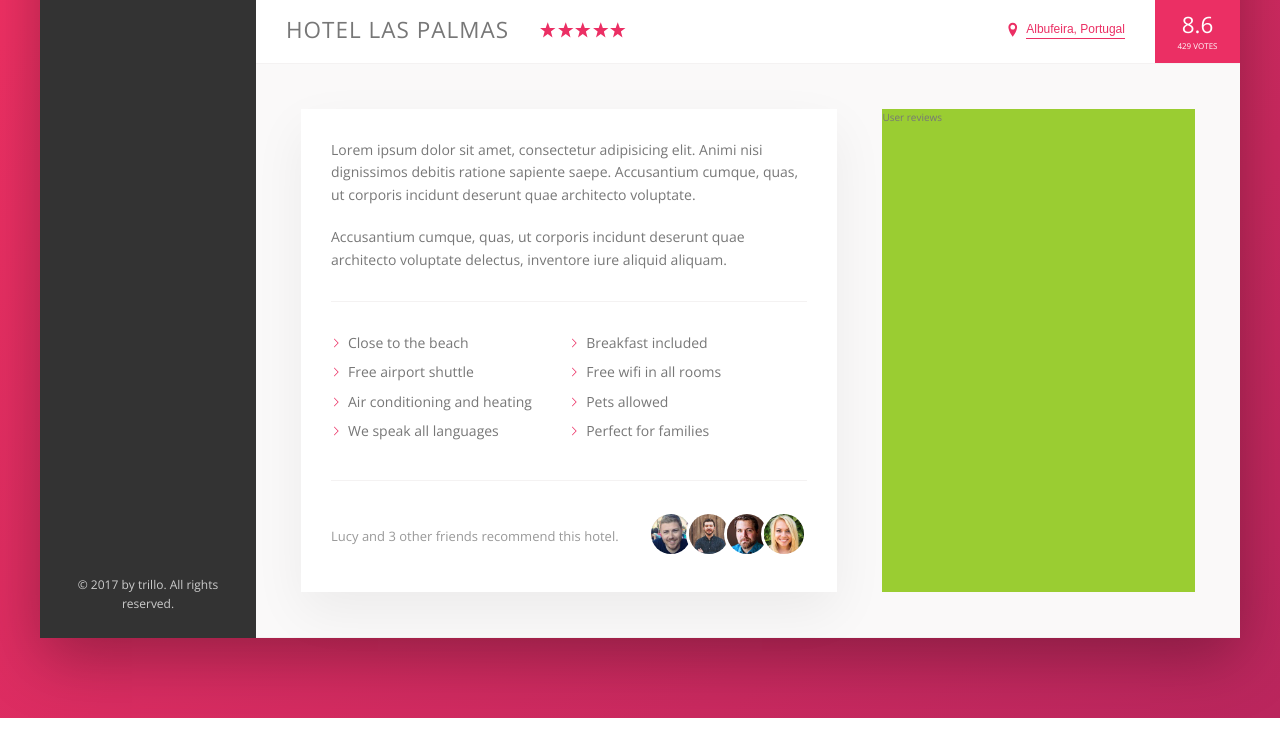
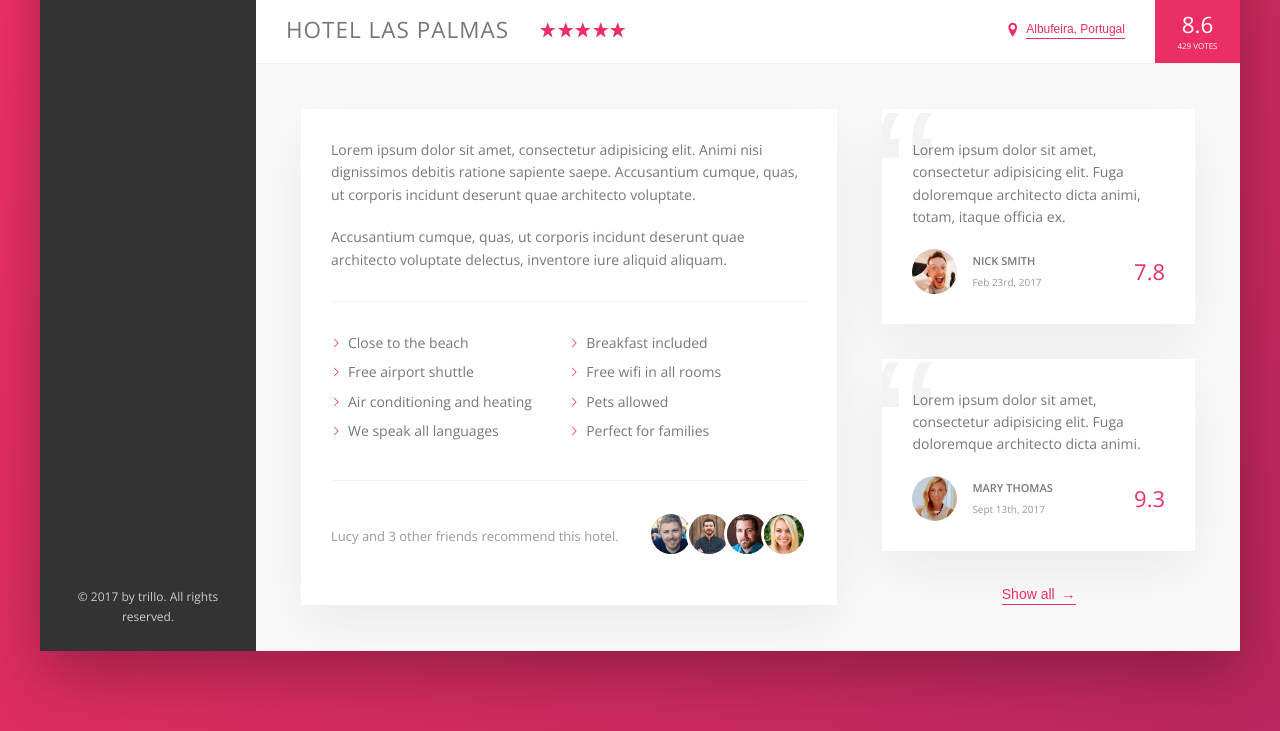
Before and after one commit to engkuazrul/cs_trillo, a website: page index.html in a window 1280 px wide. Shown: the part 538-1269 px from the top of the page. Drawn offline with nearby package versions, Linux system fonts and the light colour scheme.

Commit message:
create user-reviews components

```diff
--- a/index.html
+++ b/index.html
@@ -175,7 +175,34 @@
           </div>
 
           <div class="user-reviews">
-            User reviews
+            <figure class="review">
+              <blockquote class="review__text">
+                Lorem ipsum dolor sit amet, consectetur adipisicing elit. Fuga doloremque architecto dicta animi, totam, itaque officia ex.
+              </blockquote>
+              <figcaption class="review__user">
+                <img src="img/user-1.jpg" alt="User 1" class="review__photo">
+                <div class="review__user-box">
+                  <p class="review__user-name">Nick Smith</p>
+                  <p class="review__user-date">Feb 23rd, 2017</p>
+                </div>
+                <div class="review__rating">7.8</div>
+              </figcaption>
+            </figure>
+
+            <figure class="review">
+              <blockquote class="review__text">
+                Lorem ipsum dolor sit amet, consectetur adipisicing elit. Fuga doloremque architecto dicta animi.              </blockquote>
+              <figcaption class="review__user">
+                <img src="img/user-2.jpg" alt="User 2" class="review__photo">
+                <div class="review__user-box">
+                  <p class="review__user-name">Mary Thomas</p>
+                  <p class="review__user-date">Sept 13th, 2017</p>
+                </div>
+                <div class="review__rating">9.3</div>
+              </figcaption>
+            </figure>
+
+            <button class="btn-inline">Show all <span>&rarr;</span></button>
           </div>
         </div>
       </main>
--- a/sass/_components.scss
+++ b/sass/_components.scss
@@ -271,8 +271,17 @@
   cursor: pointer;
   transition: all .2s;
 
+  & span {
+    margin-left: 3px;
+    transition: margin-left .2s;
+  }
+
   &:hover {
     color: var(--color-grey-dark-1);
+
+    span {
+      margin-left: 8px;
+    }
   }
 
   &:focus {
@@ -371,3 +380,67 @@
     }
   }
 }
+
+//////////////////////////////
+// REVIEWS
+.review {
+  background-color: #fff;
+  box-shadow: var(--shadow-light);
+  padding: 3rem;
+  margin-bottom: 3.5rem;
+  position: relative;
+  overflow: hidden;
+
+  &__text {
+    margin-bottom: 2rem;
+    z-index: 10;
+    position: relative;
+  }
+
+  &__user {
+    display: flex;
+    align-items: center;
+  }
+
+  &__photo {
+    height: 4.5rem;
+    width: 4.5rem;
+    border-radius: 50%;
+    margin-right: 1.5rem;
+  }
+
+  &__user-box {
+    margin-right: auto;
+  }
+
+  &__user-name {
+    font-size: 1.1rem;
+    font-weight: 600;
+    text-transform: uppercase;
+    margin-bottom: .4rem;
+  }
+
+  &__user-date {
+    font-size: 1rem;
+    color: var(--color-grey-dark-3);
+  }
+
+  &__rating{
+    color: var(--color-primary);
+    font-size: 2.2rem;
+    font-weight: 300;
+  }
+
+  &::before {
+    content: "\201C";
+    position: absolute;
+    top: -2.75rem;
+    left: -1rem;
+    font-size: 20rem;
+    line-height: 1;
+    color: var(--color-grey-light-2);
+    font-family: sans-serif;
+
+    z-index: 1;
+  }
+}
--- a/sass/_layout.scss
+++ b/sass/_layout.scss
@@ -38,6 +38,7 @@
 }
 
 .detail {
+  font-size: 1.4rem;
   display: flex;
   padding: 4.5rem;
   background-color: var(--color-grey-light-1);
@@ -45,7 +46,6 @@
 }
 
 .description {
-  font-size: 1.4rem;
   background-color: #fff;
   box-shadow: var(--shadow-light);
   padding: 3rem;
@@ -54,6 +54,10 @@
 }
 
 .user-reviews {
-  background-color: yellowgreen;
   flex: 1;
+
+  display: flex;
+  flex-direction: column;
+
+  align-items: center;
 }
```
Also changed, not shown: css/style.css.
